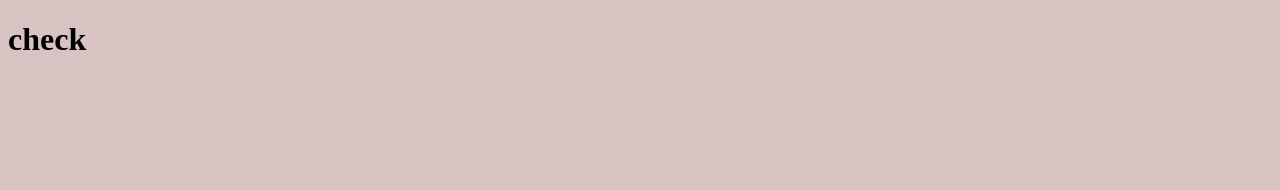
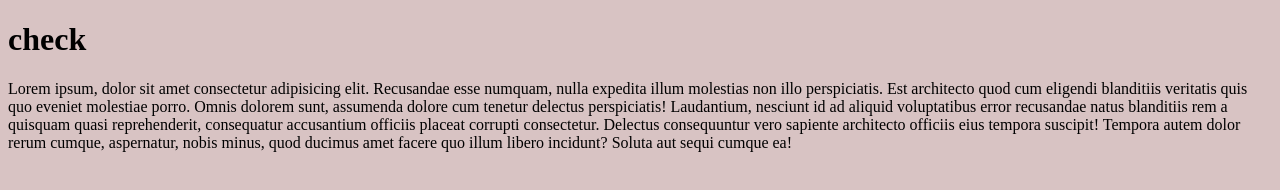
Before and after one commit to AlexSpearsI/vehicle-damage-tracker, a plain HTML site: page index.html in a window 1280 px wide. Shown: the top 190 px of the page. Drawn offline with Linux system fonts and the light colour scheme.

Commit message:
Update website content

```diff
--- a/index.html
+++ b/index.html
@@ -8,6 +8,9 @@
 </head>
 <body>
 <h1>check</h1>
+<p width="100px">Lorem ipsum, dolor sit amet consectetur adipisicing elit. Recusandae esse numquam, nulla expedita illum molestias non illo perspiciatis. Est architecto quod cum eligendi blanditiis veritatis quis quo eveniet molestiae porro.
+Omnis dolorem sunt, assumenda dolore cum tenetur delectus perspiciatis! Laudantium, nesciunt id ad aliquid voluptatibus error recusandae natus blanditiis rem a quisquam quasi reprehenderit, consequatur accusantium officiis placeat corrupti consectetur.
+Delectus consequuntur vero sapiente architecto officiis eius tempora suscipit! Tempora autem dolor rerum cumque, aspernatur, nobis minus, quod ducimus amet facere quo illum libero incidunt? Soluta aut sequi cumque ea!</p>
 
 
 
```
